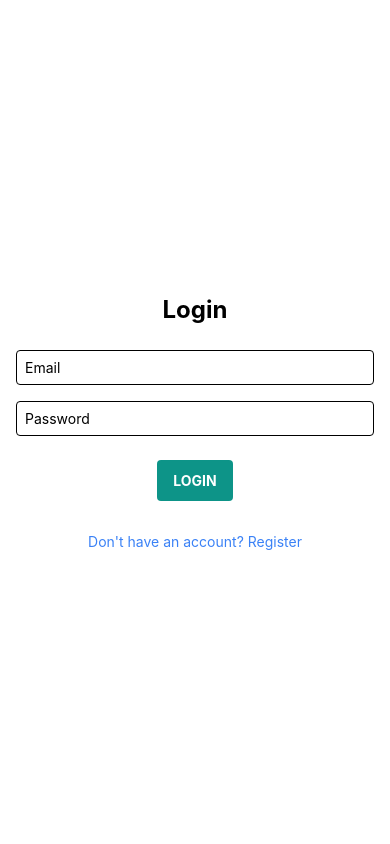
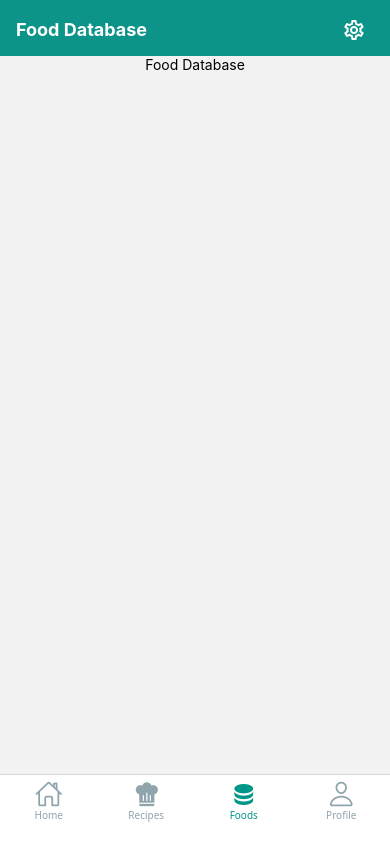
Before and after one commit to zarhaselene/fodmap_reactnative, a React Native app: screen /Foods in a window 390 px wide. Built offline with nearby package versions, Linux system fonts and the light colour scheme; no server answers.

Commit message:
feat: update header component usage and navigation structure

```diff
--- a/components/Header.js
+++ b/components/Header.js
@@ -7,14 +7,12 @@ const Header = ({
   showBack,
   showSave,
   showSearch,
-  showNotification,
   showSettings,
   showProfile,
   showLogout,
   onBackPress,
   onSavePress,
   onSearchPress,
-  onNotificationPress,
   onSettingsPress,
   onProfilePress,
   onLogoutPress,
--- a/navigation/MainNavigator.js
+++ b/navigation/MainNavigator.js
@@ -76,8 +76,8 @@ export default function MainNavigator() {
   return (
     <NavigationContainer>
       <Stack.Navigator screenOptions={{ headerShown: false }}>
-        <Stack.Screen name="Login" component={LoginScreen} />
-        <Stack.Screen name="Register" component={RegisterScreen} />
+        {/* <Stack.Screen name="Login" component={LoginScreen} />
+        <Stack.Screen name="Register" component={RegisterScreen} /> */}
         <Stack.Screen name="Main" component={TabNavigator} />
       </Stack.Navigator>
     </NavigationContainer>
--- a/screens/FoodsScreen.js
+++ b/screens/FoodsScreen.js
@@ -1,8 +1,14 @@
 import { View, Text } from "react-native";
-export default function FoodsScreen() {
+import Header from "../components/Header";
+
+export default function FoodsScreen({ navigation }) {
   return (
     <View>
-      <Header title="Food Database" showProfile onProfilePress={""} />
+      <Header
+        title="Food Database"
+        showSettings
+        onSettingsPress={() => navigation.navigate("Settings")}
+      />
       <View className="flex-1 justify-center items-center">
         <Text>Food Database</Text>
       </View>
--- a/screens/HomeScreen.js
+++ b/screens/HomeScreen.js
@@ -13,13 +13,7 @@ export default function HomeScreen({ navigation }) {
 
   return (
     <View className="flex-1">
-      <Header
-        title="FODMAP Helper"
-        showProfile
-        showLogout
-        onLogoutPress={handleLogout}
-        onProfilePress={() => navigation.navigate("Profile")}
-      />
+      <Header title="FODMAP Helper" showLogout onLogoutPress={handleLogout} />
       <View className="flex-1 justify-center items-center">
         <Text>Home Screen</Text>
         <Text>Welcome, {user ? user.name : ""}!</Text>
--- a/screens/LoginScreen.js
+++ b/screens/LoginScreen.js
@@ -1,4 +1,4 @@
-import React, { useState } from "react";
+import { useState } from "react";
 import { View, Text, TextInput, TouchableOpacity, Alert } from "react-native";
 import { supabase } from "../utils/supabase";
 import { useAuth } from "../context/AuthContext";
--- a/screens/ProfileScreen.js
+++ b/screens/ProfileScreen.js
@@ -1,14 +1,13 @@
 import { View, Text } from "react-native";
+import Header from "../components/Header";
 
-export default function ProfileScreen() {
+export default function ProfileScreen({ navigation }) {
   return (
     <View>
       <Header
-        title="Recipes"
+        title="Profile"
         showSettings
-        showProfile
-        onSettingsPress={""}
-        onProfilePress={""}
+        onSettingsPress={() => navigation.navigate("Settings")}
       />
       <View className="flex-1 justify-center items-center">
         <Text>Profile Screen</Text>
--- a/screens/RecipesScreen.js
+++ b/screens/RecipesScreen.js
@@ -1,14 +1,13 @@
 import { View, Text } from "react-native";
 import Header from "../components/Header";
-export default function RecipesScreen() {
+
+export default function RecipesScreen({ navigation }) {
   return (
     <View>
       <Header
         title="Recipes"
-        showSearch
-        showProfile
-        onSearchPress={""}
-        onProfilePress={""}
+        showSettings
+        onSettingsPress={() => navigation.navigate("Settings")}
       />
       <View className="flex-1 justify-center items-center">
         <Text>Recipes Screen</Text>
```
Also changed, not shown: screens/RegisterScreen.js (line endings or trailing spaces).
